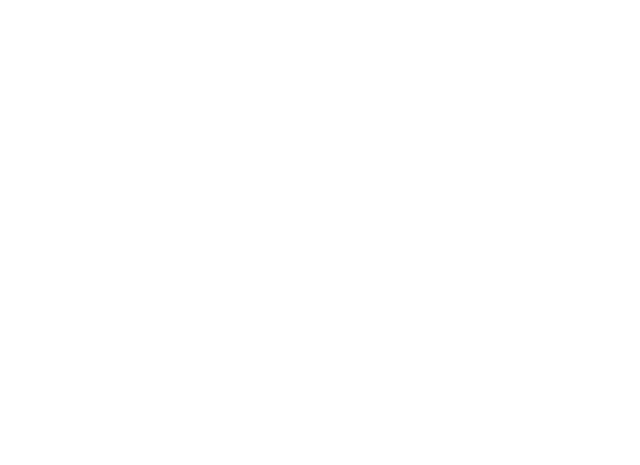
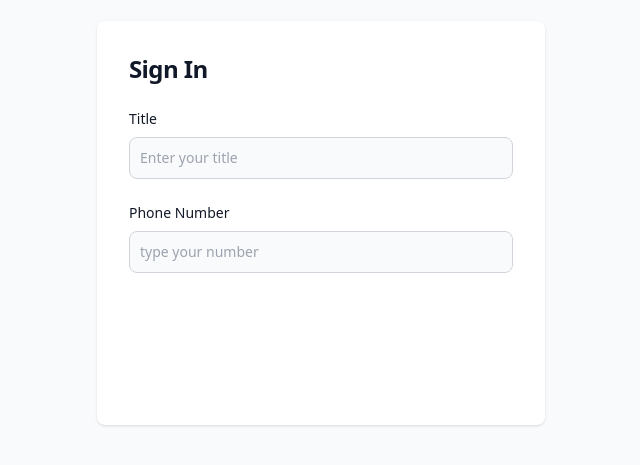
Before and after one commit to aiqyyn1/simple-react-auth, a React (Create React App) app: page / in a window 1280 px wide. Before the commit this address had no page. Shown: the part 177-642 px from the top of the page, without its empty margins (319-959 px from the left). Built offline with nearby package versions, Linux system fonts and the light colour scheme.

Commit message:
fix:some bugs

```diff
--- a/src/routes/App.tsx
+++ b/src/routes/App.tsx
@@ -8,7 +8,7 @@
     <>
       <BrowserRouter>
         <Routes>
-          <Route path='/signin' index element={<SignIn></SignIn>}></Route>
+          <Route path='/' index element={<SignIn></SignIn>}></Route>
           <Route path='/signup' element={<SignUp></SignUp>}></Route>
           <Route
             path='/reset'
```
